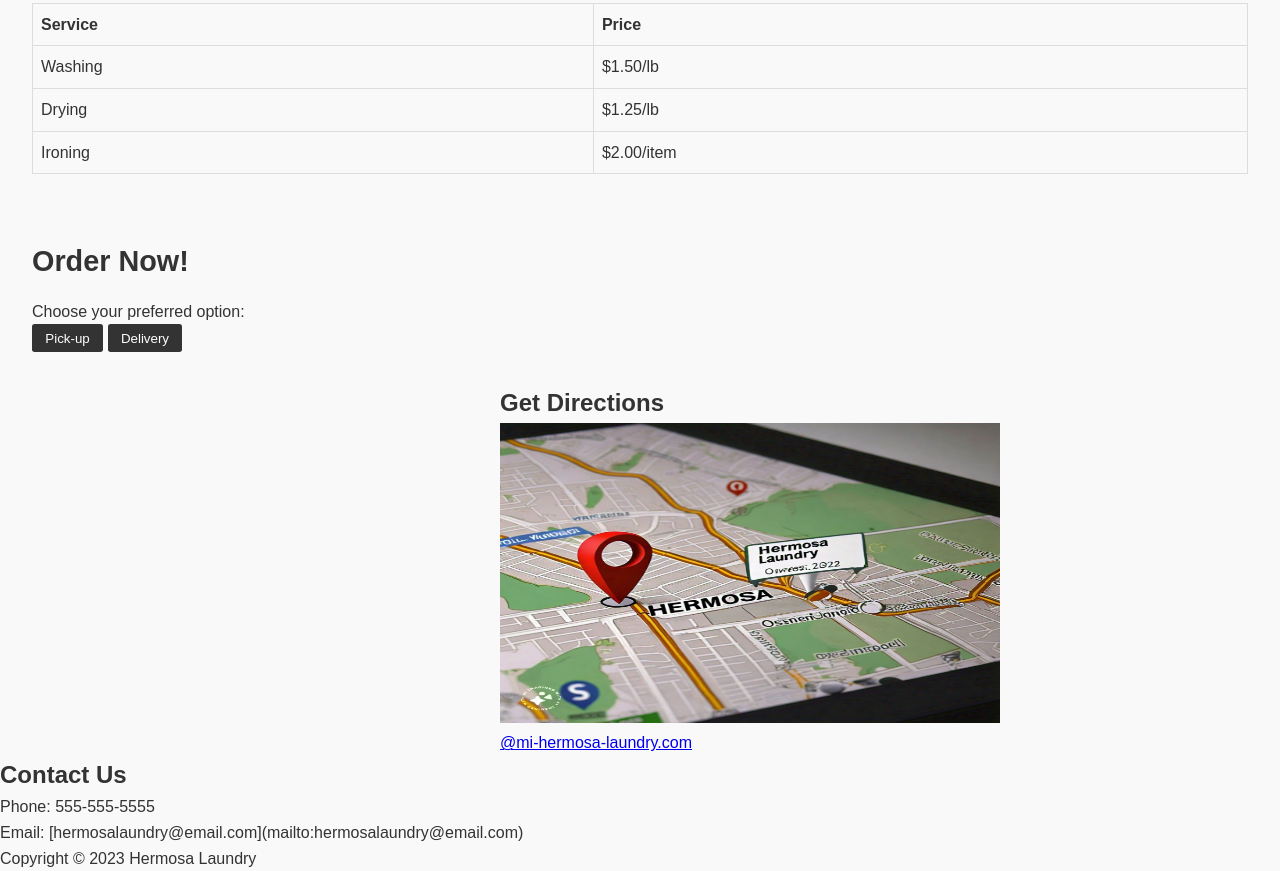
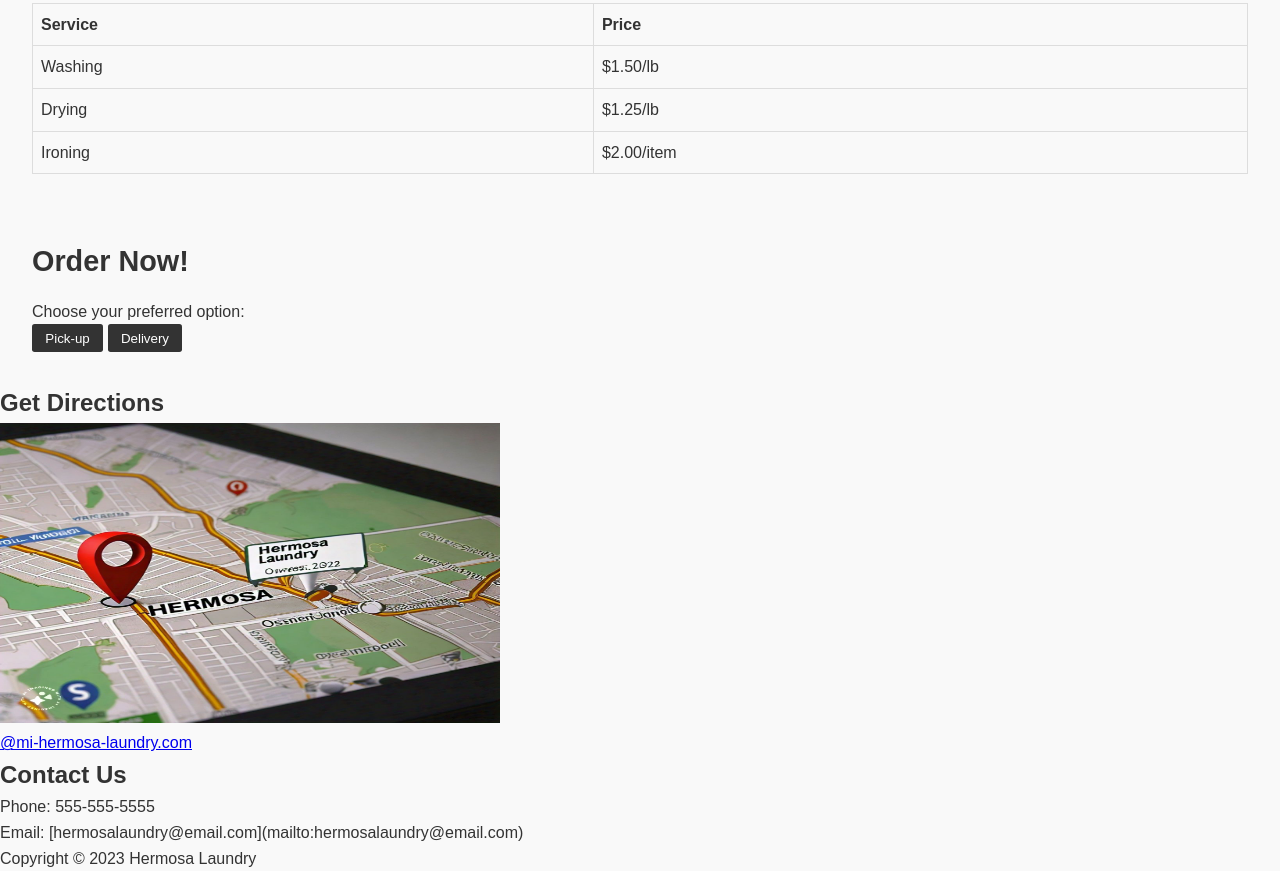
Before and after one commit to Kdavid22/hermosa-website, a plain HTML site: page index.html in a window 1280 px wide. Shown: the part 354-1225 px from the top of the page. Drawn offline with Linux system fonts and the light colour scheme.

Commit message:
Update laundry.css

```diff
--- a/laundry.css
+++ b/laundry.css
@@ -105,9 +105,6 @@ header nav a:hover {
 #order button:hover {
   background: #444;
 }
-#map-directions{
-  margin-left: 500px;
-}
 #map-directions img{
     height: 300px;
     width: 500px;
```
